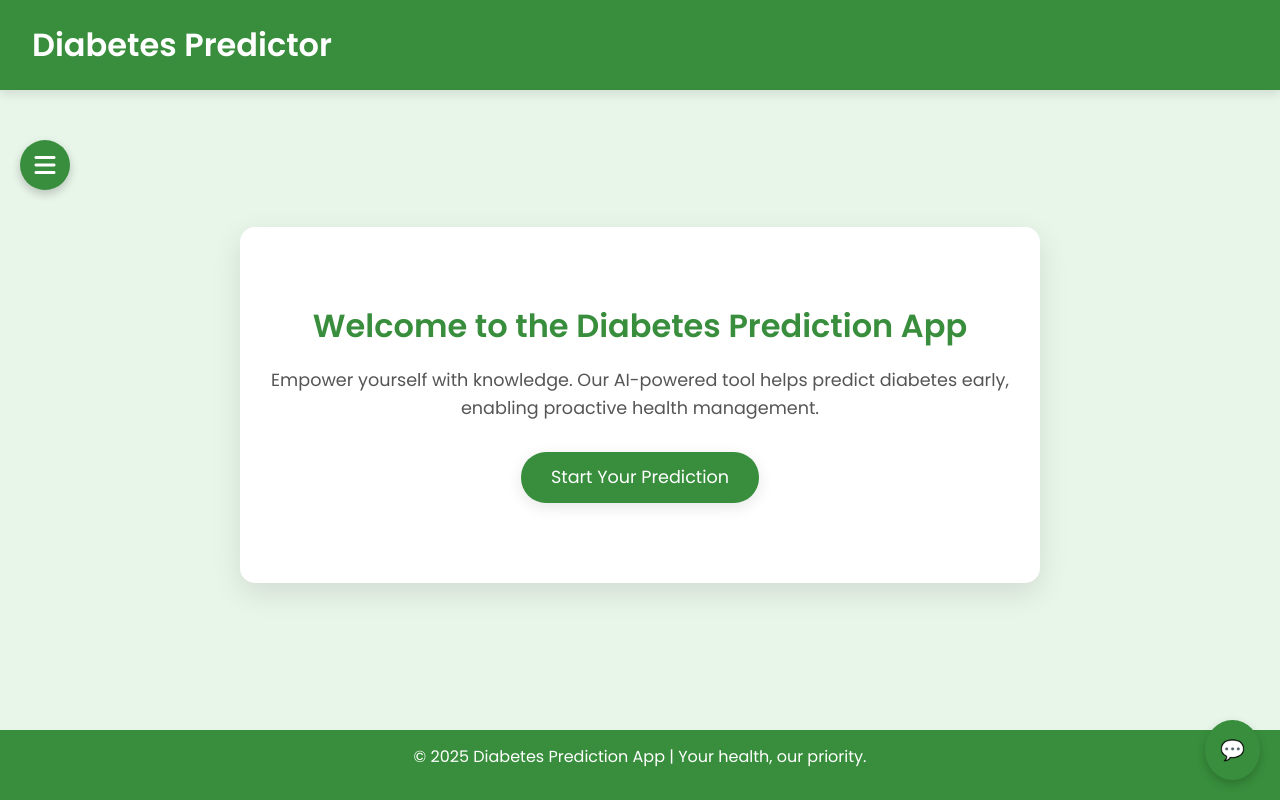
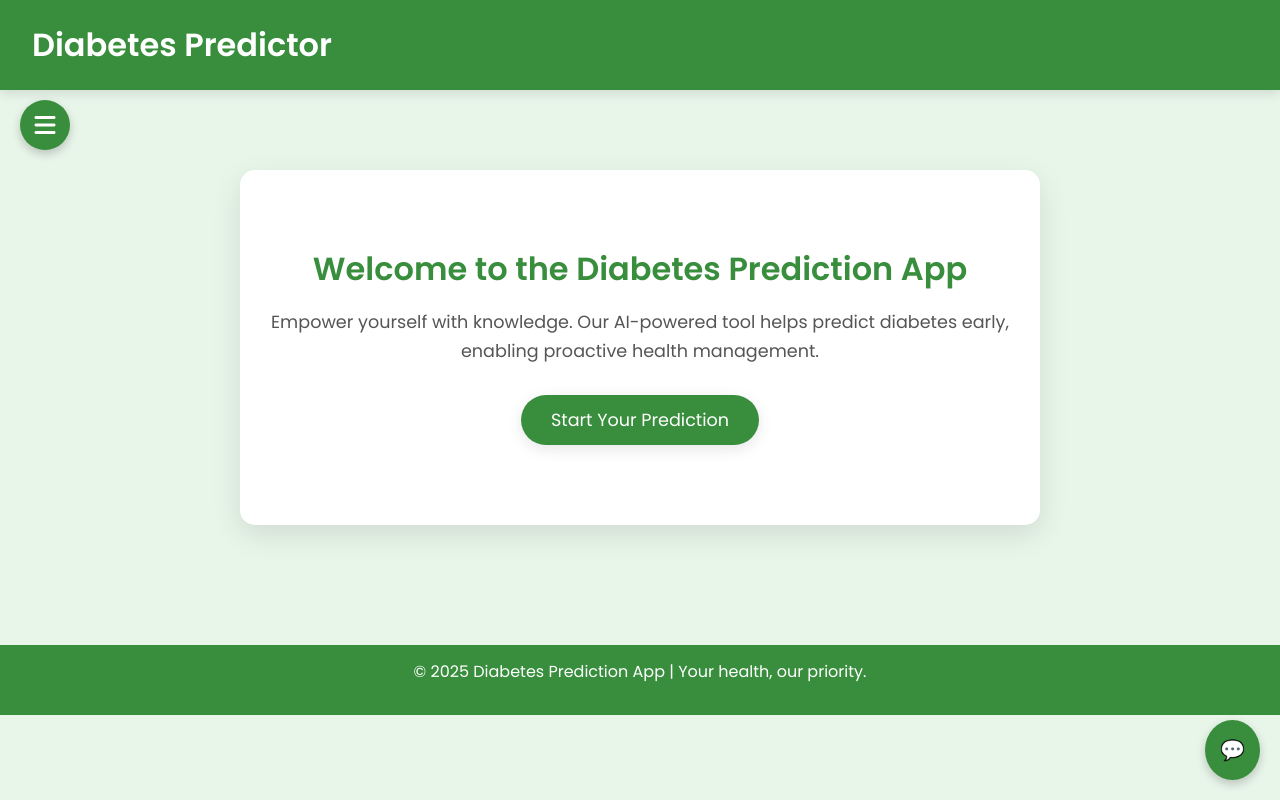
Before and after one commit to bhupesh-6124/diabetes_prediction1, a Flask app: page /index in a window 1280 px wide. Run offline with Flask 3, Linux system fonts and the light colour scheme; parts of the project's set-up code (start-up, migrations or seed data) failed here and were passed over; some libraries are stand-ins or nearby versions.

Commit message:
Update index.html

```diff
--- a/templates/index.html
+++ b/templates/index.html
@@ -21,7 +21,9 @@ body {
 
 /* Navbar */
 .navbar {
-    position: sticky;
+    /* position: sticky; */
+        position: absolute;   /* Place it relative to page */
+
     top: 0;
     padding: 1rem 2rem;
     width: 100%;
@@ -70,7 +72,7 @@ body {
 
 /* Hero */
 .main-content {
-    flex: 1;
+    /* flex: 1; */
     display: flex;
     justify-content: center;
     align-items: center;
@@ -87,7 +89,7 @@ body {
     box-shadow: 0 10px 30px rgba(0,0,0,0.1);
     width: 80%;
     max-width: 800px;
-    margin: 100px auto 110px auto;
+    margin: 150px auto 100px auto;
     text-align: center;
 }
 .hero h1 { font-size: 2rem; font-weight:600; margin-bottom:20px; color:#388E3C;}
@@ -97,14 +99,15 @@ body {
 
 /* Hamburger menu */
 .hamburger-menu {
-    position: fixed;
-    top: 140px;
-    left: 20px;
-    z-index: 100;
+    position: fixed;       /* Stay fixed while scrolling */
+    top: 100px;             /* Exactly below navbar */
+    left: 20px;            /* Left side */
+    z-index: 1000;
     display: flex;
     flex-direction: column;
     align-items: flex-start;
 }
+
 .hamburger-button {
     background: #388E3C;
     color: white;
@@ -116,10 +119,18 @@ body {
     display: flex;
     align-items: center;
     justify-content: center;
-    box-shadow:0 4px 10px rgba(0,0,0,0.2);
+    box-shadow: 0 4px 10px rgba(0,0,0,0.2);
     cursor: pointer;
-    transition:0.3s;
+    transition: 0.3s;
 }
+/* .hamburger-button:hover {
+    background: #FF7043;
+}
+
+.hamburger-button:hover {
+    background: #FF7043;
+} */
+
 .hamburger-button:hover { background:#FF7043; }
 .hamburger-menu-items {
     display:none;
```
